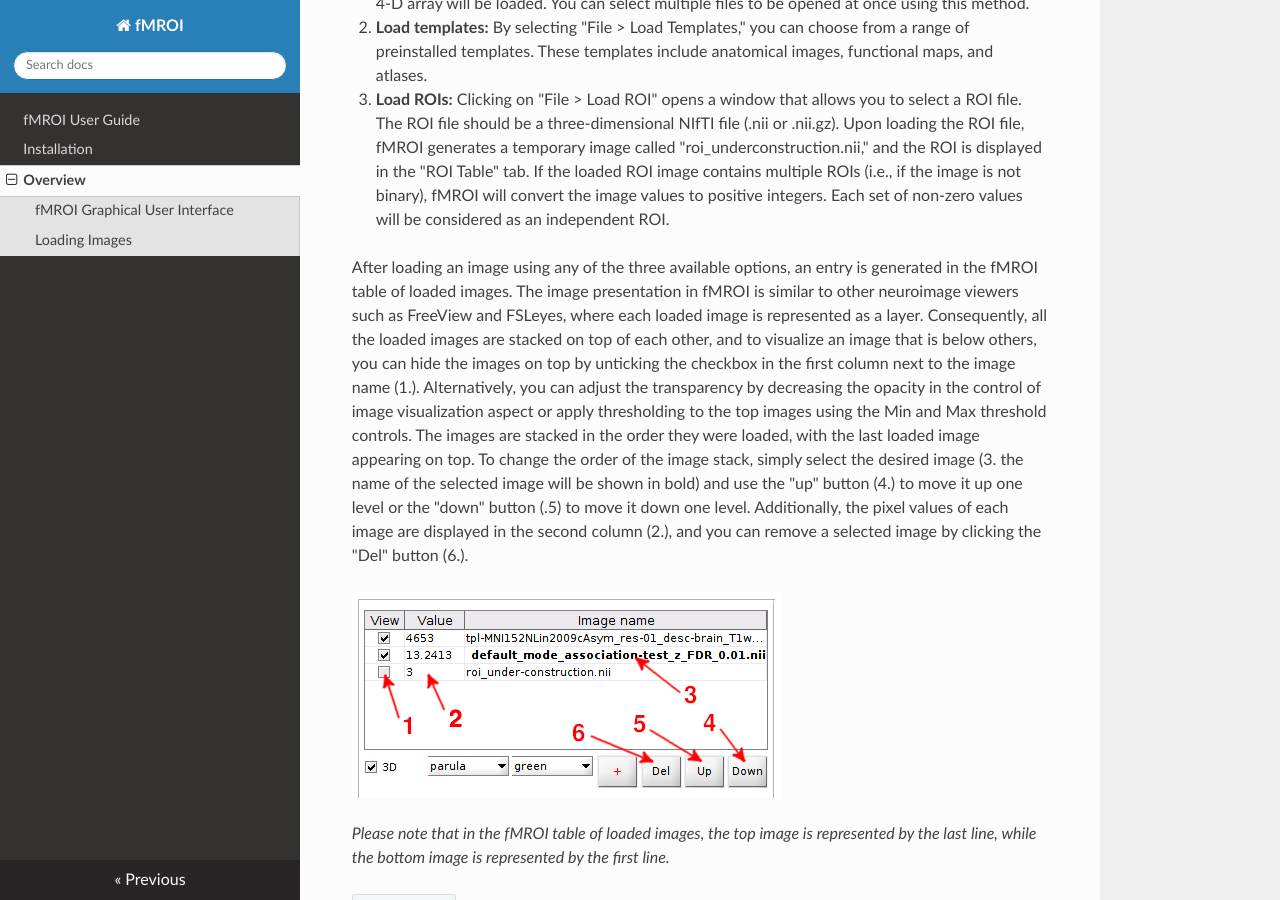
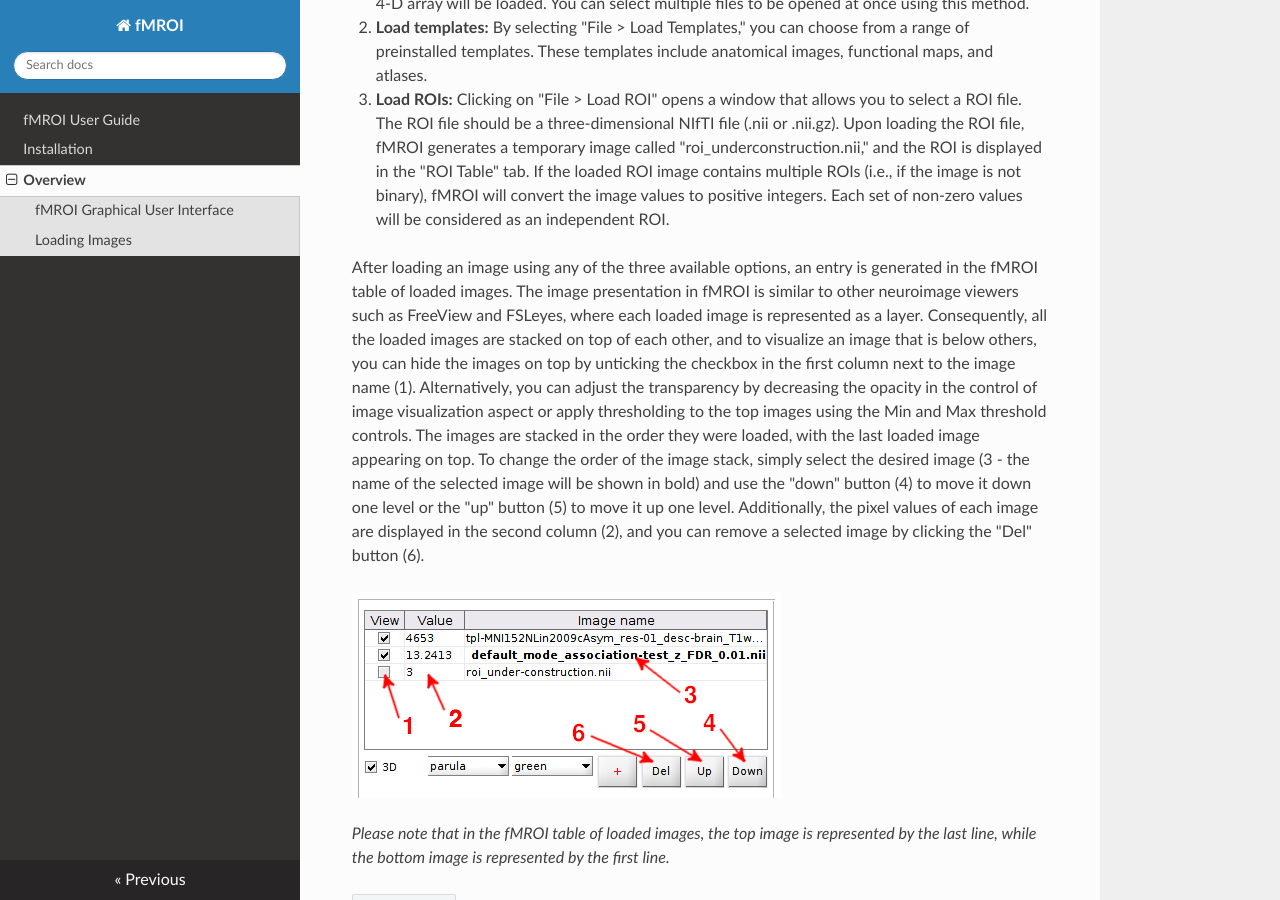
Before and after one commit to proactionlab/fmroi-docs, an MkDocs documentation site: the page built from docs/overview.md, in a window 1280 px wide and 900 px high, scrolled down 1359 px. Built offline with MkDocs 1.6.1, drawn with Linux system fonts in a browser that asks for light colours; nearby versions of some CDN libraries.

```diff
--- a/docs/overview.md
+++ b/docs/overview.md
@@ -33,7 +33,7 @@ fMROI offers three methods for loading images into the software:
 
 3. **Load ROIs:** Clicking on "File > Load ROI" opens a window that allows you to select a ROI file. The ROI file should be a three-dimensional NIfTI file (.nii or .nii.gz). Upon loading the ROI file, fMROI generates a temporary image called "roi_underconstruction.nii," and the ROI is displayed in the "ROI Table" tab. If the loaded ROI image contains multiple ROIs (i.e., if the image is not binary), fMROI will convert the image values to positive integers. Each set of non-zero values will be considered as an independent ROI.
 
-After loading an image using any of the three available options, an entry is generated in the fMROI table of loaded images. The image presentation in fMROI is similar to other neuroimage viewers such as FreeView and FSLeyes, where each loaded image is represented as a layer. Consequently, all the loaded images are stacked on top of each other, and to visualize an image that is below others, you can hide the images on top by unticking the checkbox in the first column next to the image name (1.). Alternatively, you can adjust the transparency by decreasing the opacity in the control of image visualization aspect or apply thresholding to the top images using the Min and Max threshold controls. The images are stacked in the order they were loaded, with the last loaded image appearing on top. To change the order of the image stack, simply select the desired image (3. the name of the selected image will be shown in bold) and use the "up" button (4.) to move it up one level or the "down" button (.5) to move it down one level. Additionally, the pixel values of each image are displayed in the second column (2.), and you can remove a selected image by clicking the "Del" button (6.).
+After loading an image using any of the three available options, an entry is generated in the fMROI table of loaded images. The image presentation in fMROI is similar to other neuroimage viewers such as FreeView and FSLeyes, where each loaded image is represented as a layer. Consequently, all the loaded images are stacked on top of each other, and to visualize an image that is below others, you can hide the images on top by unticking the checkbox in the first column next to the image name (1). Alternatively, you can adjust the transparency by decreasing the opacity in the control of image visualization aspect or apply thresholding to the top images using the Min and Max threshold controls. The images are stacked in the order they were loaded, with the last loaded image appearing on top. To change the order of the image stack, simply select the desired image (3 - the name of the selected image will be shown in bold) and use the "down" button (4) to move it down one level or the "up" button (5) to move it up one level. Additionally, the pixel values of each image are displayed in the second column (2), and you can remove a selected image by clicking the "Del" button (6).
 
 ![Table of loaded images](img/table_loadedimages.png)
 
```
